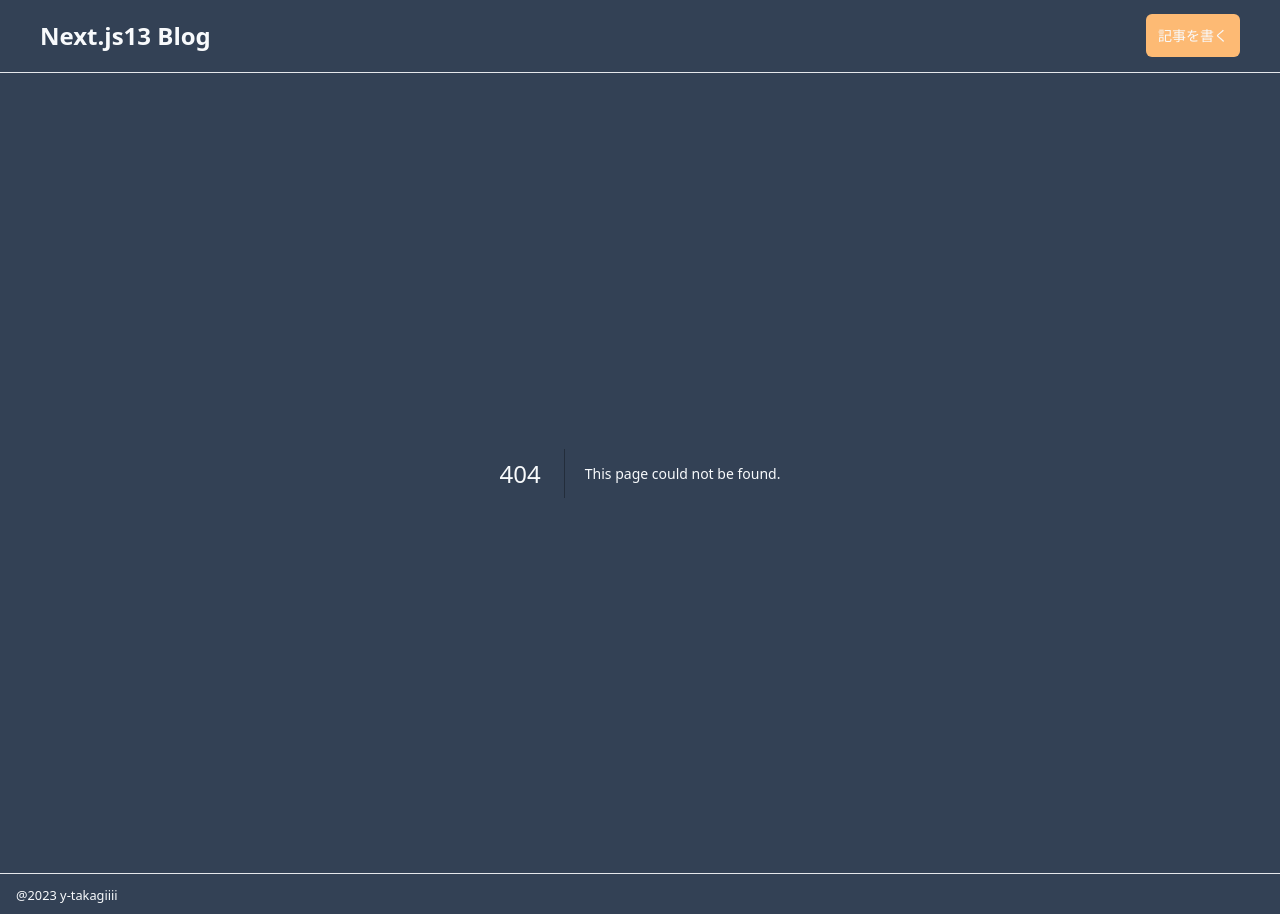
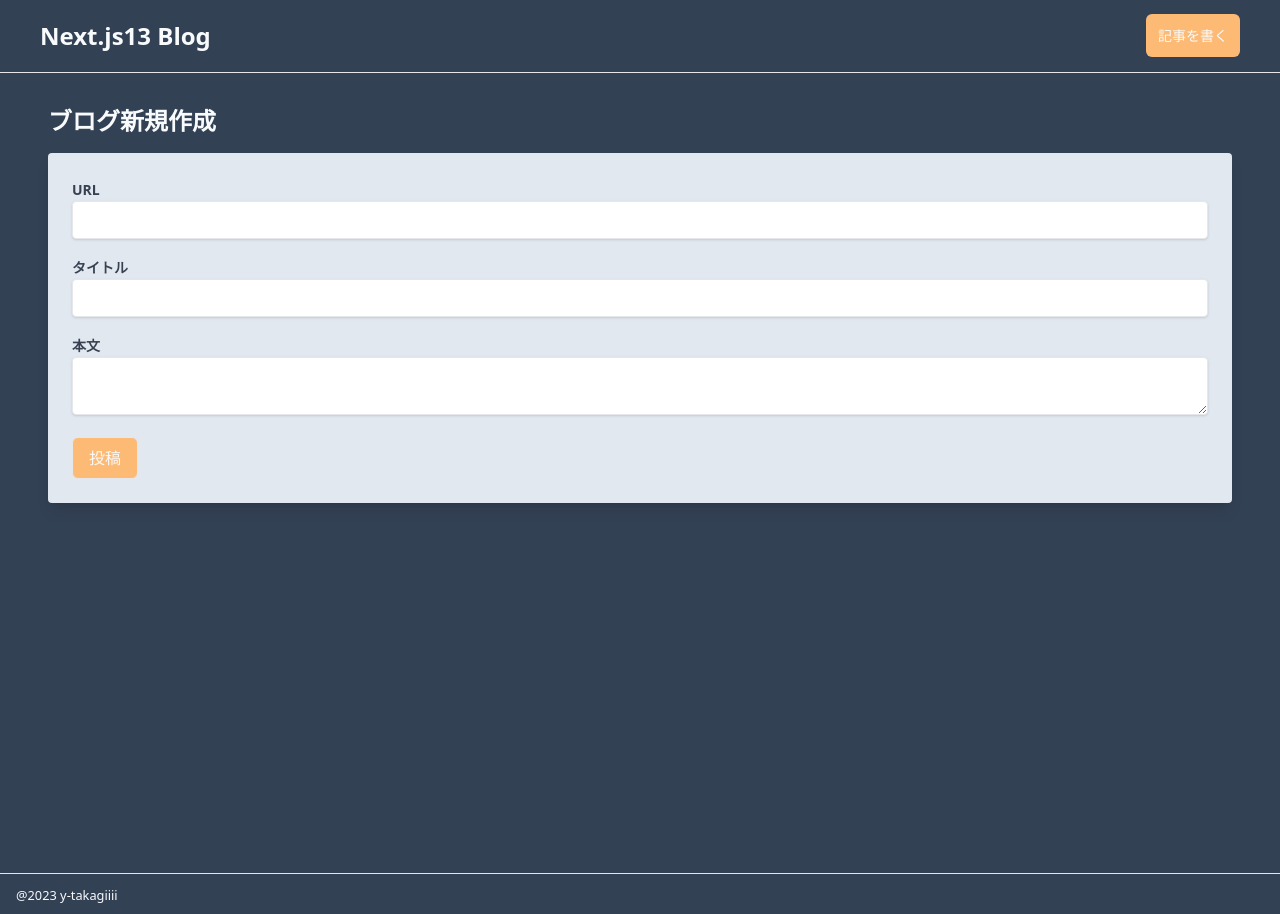
Before and after one commit to y-takagiiii/next.js13-tailwindcss-udemy-blog, a Next.js app: page /articles/new in a window 1280 px wide. Before the commit this address had no page. Built offline with nearby package versions, Linux system fonts and the light colour scheme.

Commit message:
CreateBlogPageコンポーネントを作成

```diff
--- /dev/null
+++ b/src/app/articles/new/page.tsx
@@ -0,0 +1,26 @@
+import React from 'react'
+
+const CreateBlogPage = () => {
+  return (
+    <div className='min-h-screen py-8 px-4 md:px-12'>
+      <h2 className='text-2xl font-bold mb-4'>ブログ新規作成</h2>
+      <form className=" bg-slate-200 p-6 rounded shadow-lg">
+        <div className="mb-4">
+          <label htmlFor="" className="text-gray-700 text-sm font-bold mb-2">URL</label>
+          <input type="text" className="shadow border rounded w-full py-2 px-3 text-gray-700 leading-tight focus:outline-none"/>
+        </div>
+        <div className="mb-4">
+          <label htmlFor="" className="text-gray-700 text-sm font-bold mb-2">タイトル</label>
+          <input type="text" className="shadow border rounded w-full py-2 px-3 text-gray-700 leading-tight focus:outline-none"/>
+        </div>
+        <div className="mb-4">
+          <label htmlFor="" className="text-gray-700 text-sm font-bold mb-2">本文</label>
+          <textarea className="shadow border rounded w-full py-2 px-3 text-gray-700 leading-tight focus:outline-none"/>
+        </div>
+        <button type='submit' className=' py-2 px-4 border rounded-md bg-orange-300'>投稿</button>
+      </form>
+    </div>
+  )
+}
+
+export default CreateBlogPage
```
